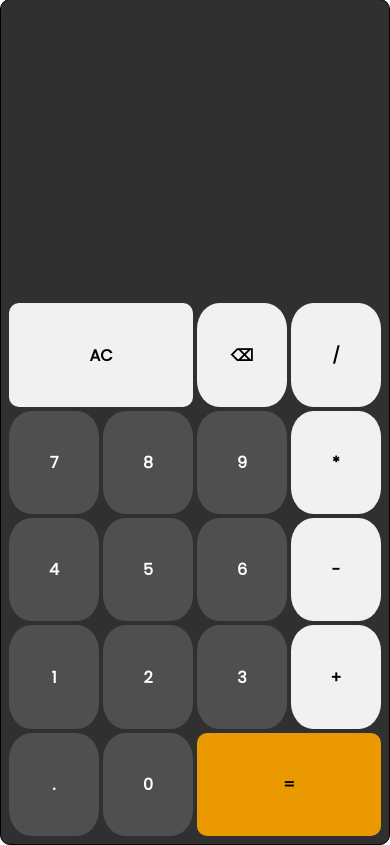
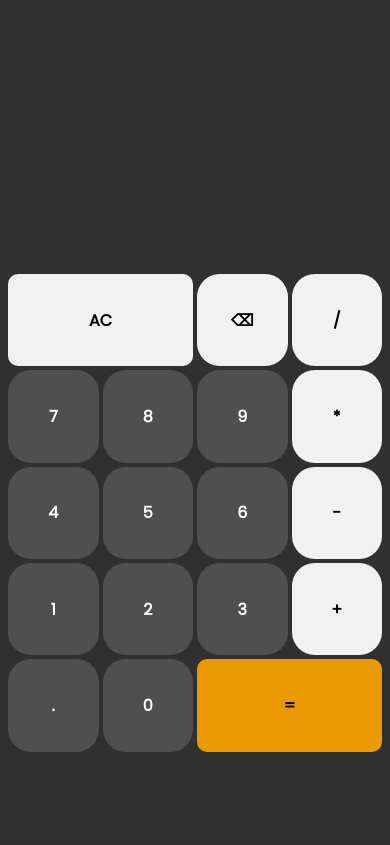
Before and after one commit to hitheshn208/Odin_projects, a plain HTML site: page Calculator/index.html in a window 390 px wide. Drawn offline with Linux system fonts and the light colour scheme.

Commit message:
Enhance responsive design for portrait orientation by adjusting calculator dimensions and styles

```diff
--- a/Calculator/styles.css
+++ b/Calculator/styles.css
@@ -103,10 +103,16 @@
 
 @media (orientation: portrait)
 {
+    html{
+        background: rgb(48, 48, 48);
+    }
     .calculator{
         width:100%;
-        height:100%;
+        height:90%;
         justify-content: end;
+        align-self: flex-start;
+        border-radius: 0;
+        border:none;
     }
 
     .keypad{
@@ -116,4 +122,10 @@
     .display{
         font-size: 2.5rem;
     }
+
+    .body
+    {
+        height: 90vh;
+        align-items: flex-start;
+    }
 }
```
